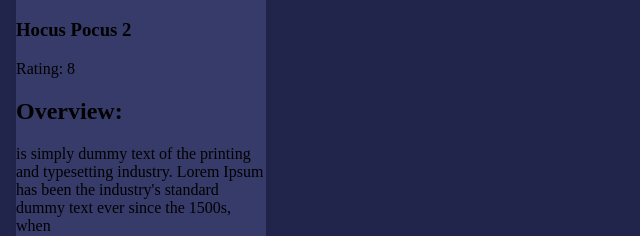
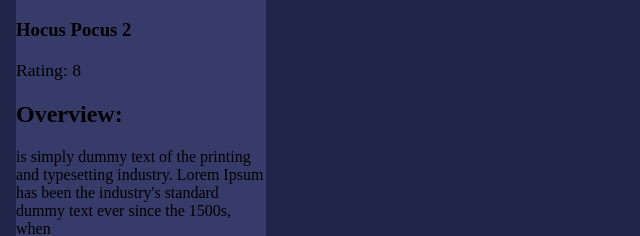
Before and after one commit to timothykiyeng/Movie-App-Using-React, a React app: page / in a window 1280 px wide. Shown: the part 306-542 px from the top of the page, 0-640 px from the left. Built offline with nearby package versions, Linux system fonts and the light colour scheme; data requests are answered from the project's data file.

Commit message:
Styled the movie  span

```diff
--- a/src/index.css
+++ b/src/index.css
@@ -35,3 +35,7 @@
   max-width: 200%;
   width: 250px;
 }
+
+.movie span{
+  font-size: 110%;
+}
```
